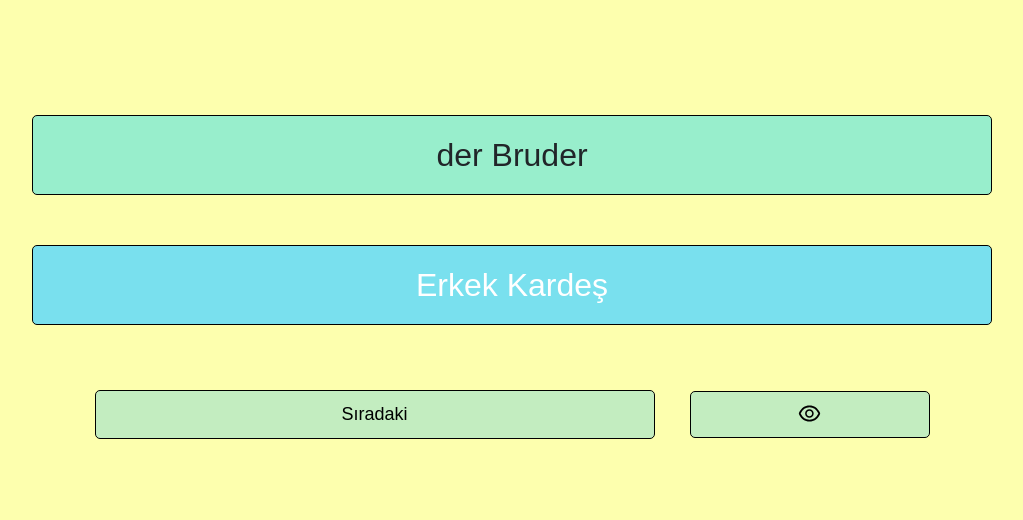
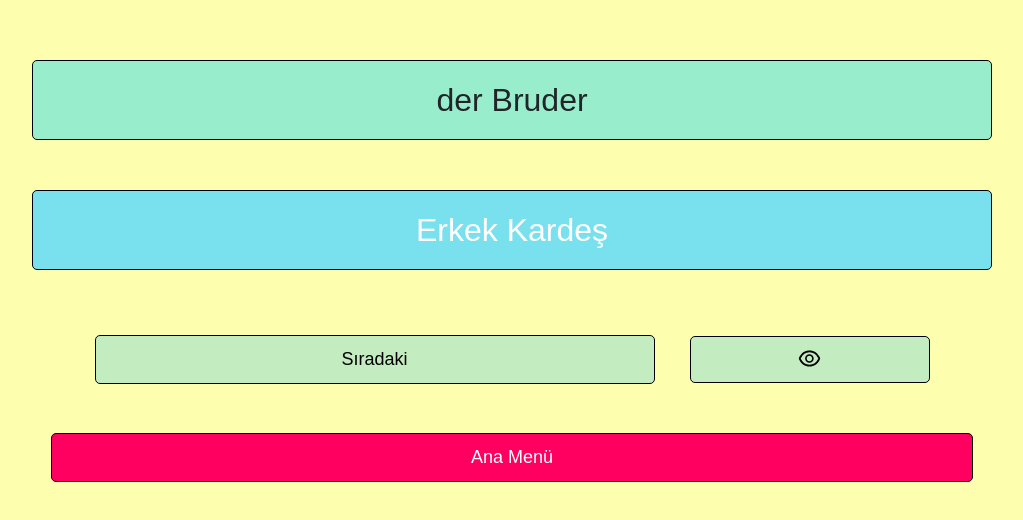
Before and after one commit to EnesHarman/German-App, a React (Create React App) app: page /nouns in a window 1280 px wide. Shown: the part 128-648 px from the top of the page, without its empty margins (128-1151 px from the left). Built offline with nearby package versions, Linux system fonts and the light colour scheme; a web font is replaced by a local one.

Commit message:
Add main menu button to names page

```diff
--- a/src/pages/Noun.css
+++ b/src/pages/Noun.css
@@ -46,7 +46,6 @@
 }
 
 
-
 .buttons {
     height: 10%;
     width: 80%;
--- a/src/pages/Noun.js
+++ b/src/pages/Noun.js
@@ -1,6 +1,7 @@
 import React from "react";
 import "./Noun.css"
 import { AiOutlineEyeInvisible, AiOutlineEye, AiTwotoneEye } from 'react-icons/ai';
+import { Link } from 'react-router-dom';
 const Noun = () => {
     return (
         <div className='body'>
@@ -8,7 +9,7 @@ const Noun = () => {
                 der Bruder
             </div>
 
-            <div className='content content_translate content_plural' style={{ marginBottom: '50px'}}>
+            <div className='content content_translate content_plural' style={{ marginBottom: '50px' }}>
                 Erkek Kardeş
             </div>
 
@@ -18,6 +19,11 @@ const Noun = () => {
                     <AiOutlineEye></AiOutlineEye>
                 </div>
             </div>
+            <div className='buttons row' style={{width:'72%', marginTop:'30px'}}>
+                <div className='main-menu' >
+                    <Link className='link' to="/">Ana Menü</Link>
+                </div>
+            </div>
         </div>
     );
 };
```
